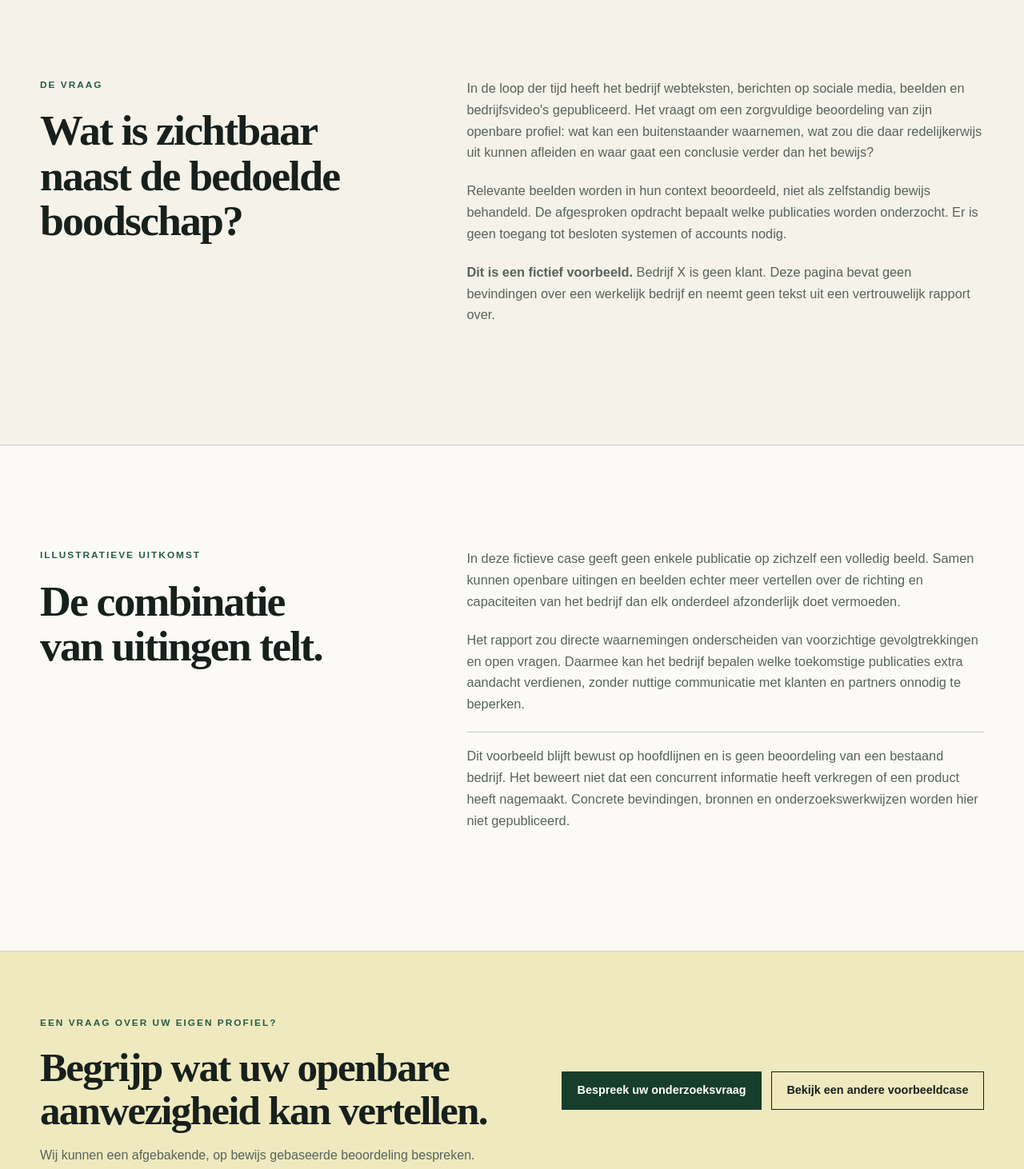
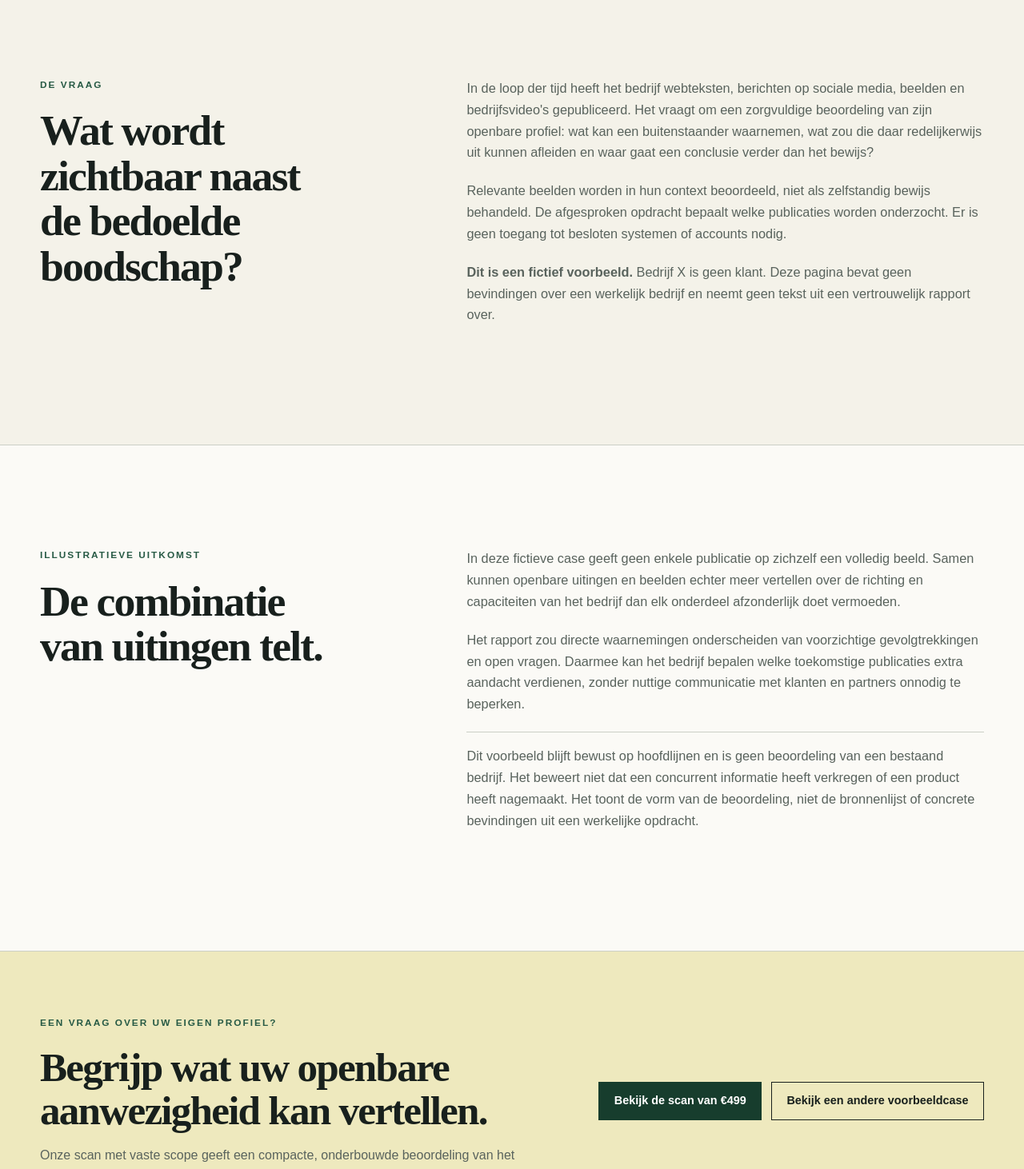
Before and after one commit to greenf88/MelonCactus, a Next.js app: page /nl/voorbeeldcase/openbaar-profiel in a window 1280 px wide. Shown: the part 620-2082 px from the top of the page at 80% size. Built offline with nearby package versions, Linux system fonts and the light colour scheme; no server answers.

Commit message:
Add fixed-scope public profile scan

```diff
--- a/src/app/(nl)/nl/voorbeeldcase/openbaar-profiel/page.tsx
+++ b/src/app/(nl)/nl/voorbeeldcase/openbaar-profiel/page.tsx
@@ -23,7 +23,7 @@ export default function DutchPublicProfileExampleCasePage() {
 
       <section className="section">
         <Container className="split-content">
-          <div><p className="eyebrow">De vraag</p><h2>Wat is zichtbaar naast de bedoelde boodschap?</h2></div>
+          <div><p className="eyebrow">De vraag</p><h2>Wat wordt zichtbaar naast de bedoelde boodschap?</h2></div>
           <div className="prose-block">
             <p>In de loop der tijd heeft het bedrijf webteksten, berichten op sociale media, beelden en bedrijfsvideo&apos;s gepubliceerd. Het vraagt om een zorgvuldige beoordeling van zijn openbare profiel: wat kan een buitenstaander waarnemen, wat zou die daar redelijkerwijs uit kunnen afleiden en waar gaat een conclusie verder dan het bewijs?</p>
             <p>Relevante beelden worden in hun context beoordeeld, niet als zelfstandig bewijs behandeld. De afgesproken opdracht bepaalt welke publicaties worden onderzocht. Er is geen toegang tot besloten systemen of accounts nodig.</p>
@@ -38,12 +38,12 @@ export default function DutchPublicProfileExampleCasePage() {
           <div className="prose-block">
             <p>In deze fictieve case geeft geen enkele publicatie op zichzelf een volledig beeld. Samen kunnen openbare uitingen en beelden echter meer vertellen over de richting en capaciteiten van het bedrijf dan elk onderdeel afzonderlijk doet vermoeden.</p>
             <p>Het rapport zou directe waarnemingen onderscheiden van voorzichtige gevolgtrekkingen en open vragen. Daarmee kan het bedrijf bepalen welke toekomstige publicaties extra aandacht verdienen, zonder nuttige communicatie met klanten en partners onnodig te beperken.</p>
-            <p className="report-disclaimer">Dit voorbeeld blijft bewust op hoofdlijnen en is geen beoordeling van een bestaand bedrijf. Het beweert niet dat een concurrent informatie heeft verkregen of een product heeft nagemaakt. Concrete bevindingen, bronnen en onderzoekswerkwijzen worden hier niet gepubliceerd.</p>
+            <p className="report-disclaimer">Dit voorbeeld blijft bewust op hoofdlijnen en is geen beoordeling van een bestaand bedrijf. Het beweert niet dat een concurrent informatie heeft verkregen of een product heeft nagemaakt. Het toont de vorm van de beoordeling, niet de bronnenlijst of concrete bevindingen uit een werkelijke opdracht.</p>
           </div>
         </Container>
       </section>
 
-      <section className="closing-cta"><Container className="closing-inner"><div><p className="eyebrow">Een vraag over uw eigen profiel?</p><h2>Begrijp wat uw openbare aanwezigheid kan vertellen.</h2><p>Wij kunnen een afgebakende, op bewijs gebaseerde beoordeling bespreken.</p></div><div className="button-row"><ButtonLink href="/nl/contact">Bespreek uw onderzoeksvraag</ButtonLink><ButtonLink href="/nl/voorbeeldcase/vierde-pijler" variant="secondary">Bekijk een andere voorbeeldcase</ButtonLink></div></Container></section>
+      <section className="closing-cta"><Container className="closing-inner"><div><p className="eyebrow">Een vraag over uw eigen profiel?</p><h2>Begrijp wat uw openbare aanwezigheid kan vertellen.</h2><p>Onze scan met vaste scope geeft een compacte, onderbouwde beoordeling van het openbare profiel van uw eigen bedrijf.</p></div><div className="button-row"><ButtonLink href="/nl/diensten/openbare-informatiescan">Bekijk de scan van €499</ButtonLink><ButtonLink href="/nl/voorbeeldcase/vierde-pijler" variant="secondary">Bekijk een andere voorbeeldcase</ButtonLink></div></Container></section>
     </article>
   );
 }
```
